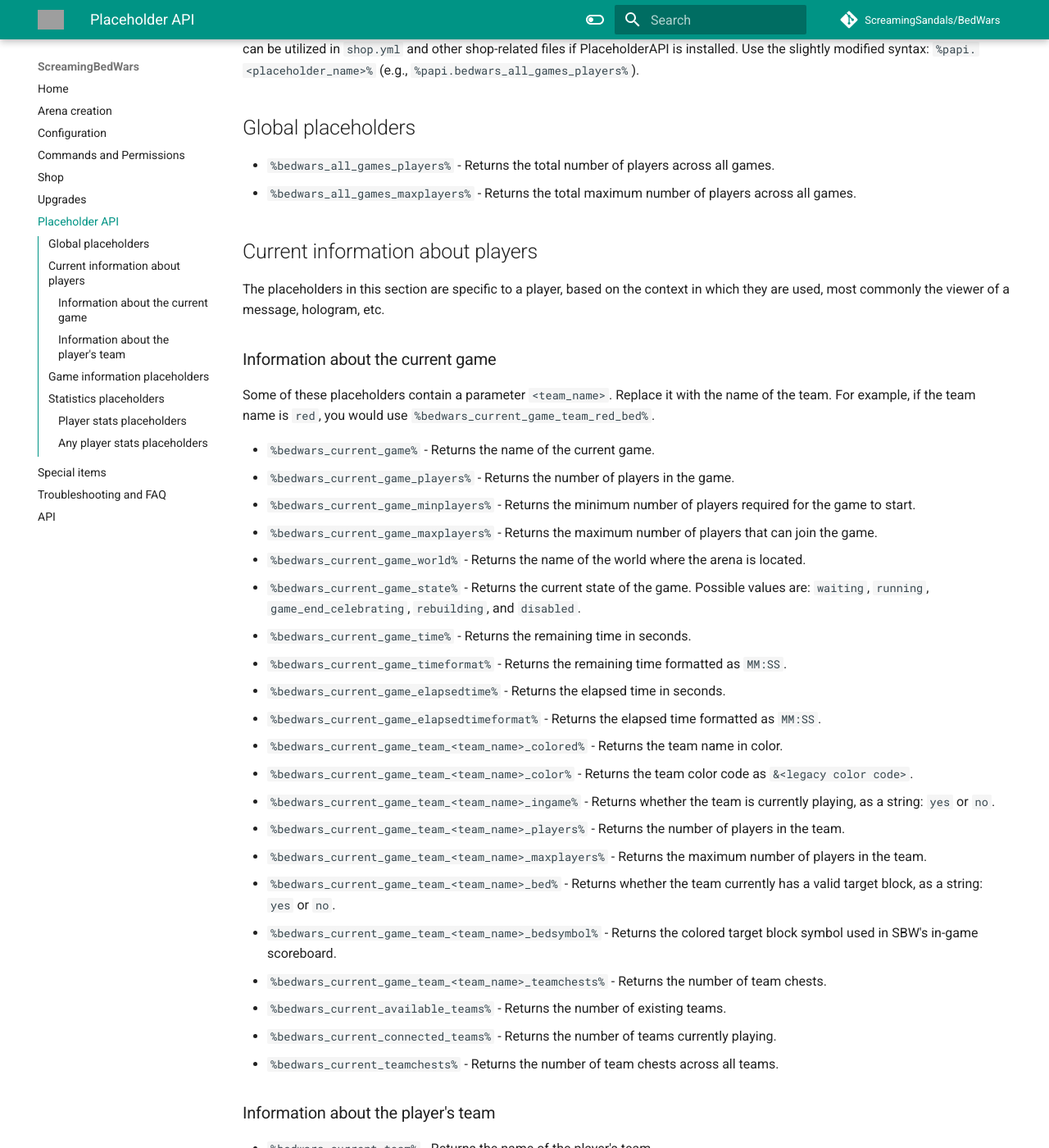
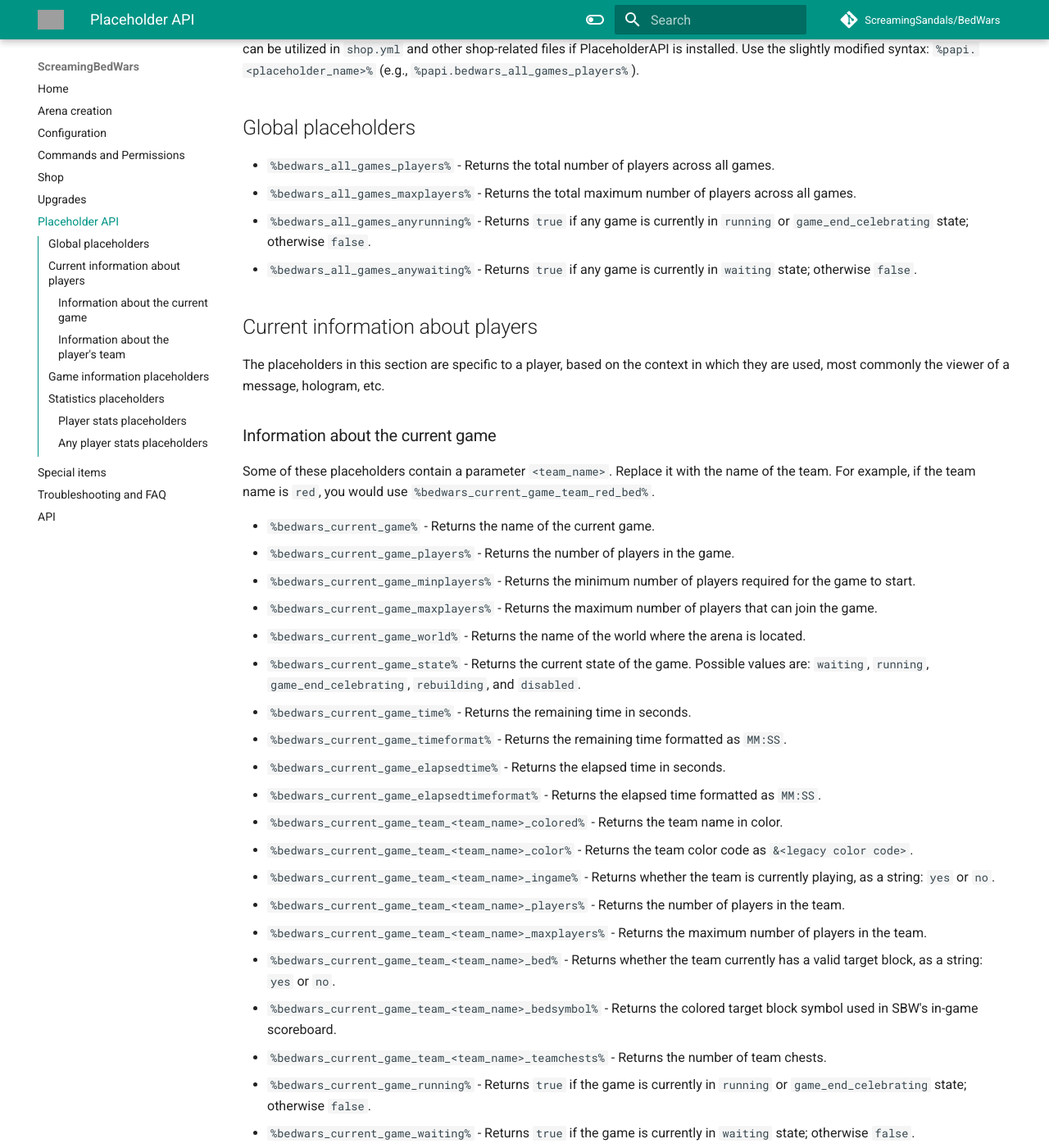
Before and after one commit to ScreamingSandals/BedWars, an MkDocs documentation site: the page built from docs/placeholderapi.md, in a window 1280 px wide and 1400 px high, scrolled down 250 px. Shown: the whole window at 82% size. Built offline with MkDocs 1.6.1 and Material for MkDocs 9.7.7, drawn with Linux system fonts in a browser that asks for light colours; comment, search, counter and statistics services are not loaded; the version menu is left out; some of the changed text lies outside the part shown; grey boxes are pictures that could not be loaded.

Commit message:
docs: document new placeholders

```diff
--- a/docs/placeholderapi.md
+++ b/docs/placeholderapi.md
@@ -8,6 +8,8 @@ These placeholders are intended for use in other plugins and may not function if
 
 * `%bedwars_all_games_players%` - Returns the total number of players across all games.
 * `%bedwars_all_games_maxplayers%` - Returns the total maximum number of players across all games.
+* `%bedwars_all_games_anyrunning%` - Returns `true` if any game is currently in `running` or `game_end_celebrating` state; otherwise `false`.
+* `%bedwars_all_games_anywaiting%` - Returns `true` if any game is currently in `waiting` state; otherwise `false`.
 
 ## Current information about players
 
@@ -35,6 +37,8 @@ Some of these placeholders contain a parameter `<team_name>`. Replace it with th
 * `%bedwars_current_game_team_<team_name>_bed%` - Returns whether the team currently has a valid target block, as a string: `yes` or `no`.
 * `%bedwars_current_game_team_<team_name>_bedsymbol%` - Returns the colored target block symbol used in SBW's in-game scoreboard.
 * `%bedwars_current_game_team_<team_name>_teamchests%` - Returns the number of team chests.
+* `%bedwars_current_game_running%` - Returns `true` if the game is currently in `running` or `game_end_celebrating` state; otherwise `false`.
+* `%bedwars_current_game_waiting%` - Returns `true` if the game is currently in `waiting` state; otherwise `false`.
 * `%bedwars_current_available_teams%` - Returns the number of existing teams.
 * `%bedwars_current_connected_teams%` - Returns the number of teams currently playing.
 * `%bedwars_current_teamchests%` - Returns the number of team chests across all teams.
@@ -75,6 +79,8 @@ When using these placeholders, replace `<game>` with the specific game identifie
 * `%bedwars_game_<game>_team_<team_name>_bed%` - Returns whether the team currently has a valid target block, as a string: `yes` or `no`.
 * `%bedwars_game_<game>_team_<team_name>_bedsymbol%` - Returns the colored target block symbol used in SBW's in-game scoreboard.
 * `%bedwars_game_<game>_team_<team_name>_teamchests%` - Returns the number of team chests.
+* `%bedwars_game_<game>_running%` - Returns `true` if the game is currently in `running` or `game_end_celebrating` state; otherwise `false`.
+* `%bedwars_game_<game>_waiting%` - Returns `true` if the game is currently in `waiting` state; otherwise `false`.
 
 ## Statistics placeholders
 
```
Also changed, not shown: 1 other file.
